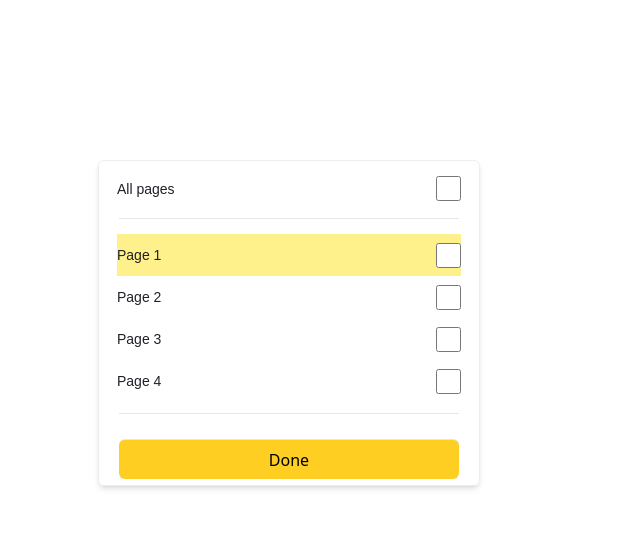
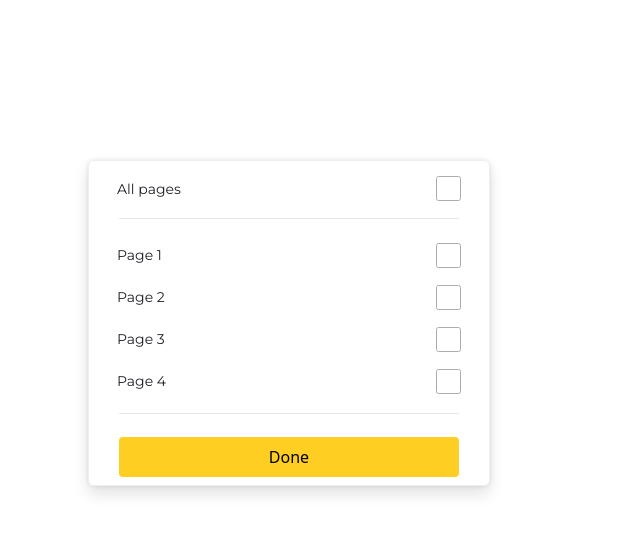
Before and after one commit to abdishukri-105/shukri-frontend-test, a React (Vite) app: page / in a window 1280 px wide. Shown: the top 534 px of the page, without its empty margins (0-640 px from the left). Built offline with nearby package versions, Linux system fonts and the light colour scheme.

Commit message:
change font, add styles to checkbox

```diff
--- a/src/components/Button.jsx
+++ b/src/components/Button.jsx
@@ -2,8 +2,8 @@
 
 const Button = () => {
   return (
-    <section className="w-full bg-gren-300 px-[10px] py-[15px] flex justify-center h-[60px] items-center">
-    <div className="relative  border-t flex justify-center items-center   w-[340px] h-[40px] bg-[#FFCE22] rounded-md hover:bg-[#FFD84D]">
+    <section className="w-full bg-gren-300 px-[0px] mb-  flex justify-center h-[60px] items-center">
+    <div className="relative  flex justify-center items-center  w-[340px] h-[40px] bg-[#FFCE22] rounded-[4px] gap-[0px] hover:bg-[#FFD84D]">
         Done
     </div>
     </section>
--- a/src/components/CheckboxCard.jsx
+++ b/src/components/CheckboxCard.jsx
@@ -3,11 +3,14 @@ import CheckboxItems from "./CheckboxItems"
 
 const CheckboxCard = () => {
   return (
-    <div
-    className="relative   py-0 w-full h-[326px]  my5px]  border border-[#eeeeee] shadow-md rounded-md box-border flex flex-col items-start">
+    <section>
+       <div
+        className="relative   py-0 w-full h-[326px] px-[10px]
+       border-[#eeeeee] border-[1px] shadow-custom-multi rounded-[6px] box-borer flex flex-col items-start">
         <CheckboxItems/>
         <Button />
-    </div>
+        </div>
+    </section>
   )
 }
 
--- a/src/components/CheckboxItems.jsx
+++ b/src/components/CheckboxItems.jsx
@@ -9,12 +9,14 @@ const CheckboxItems = () => {
          <div className=" w-full  bg-gren-200 h-[42px] px-[8px] pb-[22px] pt-[15px] ">
          <div className="flex bg-yelow-200  items-center  justify-between ">
 
+
             <label className="text-[#1F2128] font-montserrat text-[14px] font-normal leading-[18px]">
               All pages
             </label>
 
+
              <input type="checkbox" name="" id=""
-             className="w-[25px] h-[25px] bg-white rounded-[6px] cursor-pointer"
+             className="w-[25px] h-[25px] bg-[#CDCDCD] border-[1px] opacity-60 rounded-[6px]"
              />
 
          </div>
@@ -25,14 +27,14 @@ const CheckboxItems = () => {
 
        <section className="bg-rd-200 h-[164px] px-[8px] overflow-scroll hide-scrollbar  w-full hide-scrollbar::-webkit-scrollbar">
 
-         <div className="flex bg-yellow-200  w-full h-[42px] items-center  justify-between ">
+         <div className="flex bg-yelow-200  w-full h-[42px] items-center  justify-between ">
 
             <label className="text-[#1F2128]  font-montserrat text-[14px] font-normal leading-[18px]">
               Page 1
             </label>
 
              <input type="checkbox" name="" id=""
-             className="w-[25px] h-[25px] bg-white rounded-[6px] cursor-pointer"
+             className="w-[25px] h-[25px] bg-[#CDCDCD] border-[1px] opacity-60 rounded-[6px]"
              />
 
          </div>
@@ -44,7 +46,7 @@ const CheckboxItems = () => {
          </label>
 
           <input type="checkbox" name="" id=""
-          className="w-[25px] h-[25px] bg-white rounded-[6px] cursor-pointer"
+          className="w-[25px] h-[25px] bg-[#CDCDCD] border-[1px] opacity-60 rounded-[6px]"
           />
 
           </div>
@@ -55,7 +57,7 @@ const CheckboxItems = () => {
          </label>
 
           <input type="checkbox" name="" id=""
-          className="w-[25px] h-[25px] bg-white rounded-[6px] cursor-pointer"
+          className="w-[25px] h-[25px] bg-[#CDCDCD] border-[1px] opacity-60 rounded-[6px]"
           />
 
           </div>
@@ -66,7 +68,7 @@ const CheckboxItems = () => {
          </label>
 
           <input type="checkbox" name="" id=""
-          className="w-[25px] h-[25px] bg-white rounded-[6px] cursor-pointer"
+          className="w-[25px] h-[25px] bg-[#CDCDCD] border-[1px] opacity-60 rounded-[6px]"
           />
 
           </div>
@@ -77,7 +79,7 @@ const CheckboxItems = () => {
          </label>
 
           <input type="checkbox" name="" id=""
-          className="w-[25px] h-[25px] bg-white rounded-[6px] cursor-pointer"
+          className="w-[25px] h-[25px] bg-[#CDCDCD] border-[1px] opacity-60 rounded-[6px]"
           />
 
           </div>
@@ -88,7 +90,7 @@ const CheckboxItems = () => {
          </label>
 
           <input type="checkbox" name="" id=""
-          className="w-[25px] h-[25px] bg-white rounded-[6px] cursor-pointer"
+          className="w-[25px] h-[25px] bg-[#CDCDCD] border-[1px] opacity-60 rounded-[6px]"
           />
 
           </div>
@@ -97,8 +99,8 @@ const CheckboxItems = () => {
 
        </section>
 
-       <div className="px-[10px] bg-ble-700 py-[15px]">
-            <hr className=" w-[340px] bg-gray-500 gap-[10px]"></hr>
+       <div className="px-[10px] bg-bue-700 py-[15px]">
+            <hr className=" w-[340px] bg-gray-500 gap-[1]"></hr>
          </div>
     </div>
   );
--- a/tailwind.config.js
+++ b/tailwind.config.js
@@ -7,7 +7,10 @@ export default {
   theme: {
     extend: {
       fontFamily: {
-        montserrat: ["Montserrat Regular", "sans-serif"],
+        montserrat: ["Montserrat", "sans-serif"],
+      },
+      boxShadow: {
+        'custom-multi': '0px 8px 15px 0px rgba(20, 20, 20, 0.12), 0px 0px 4px 0px rgba(20, 20, 20, 0.10)',
       },
     },
   },
```
